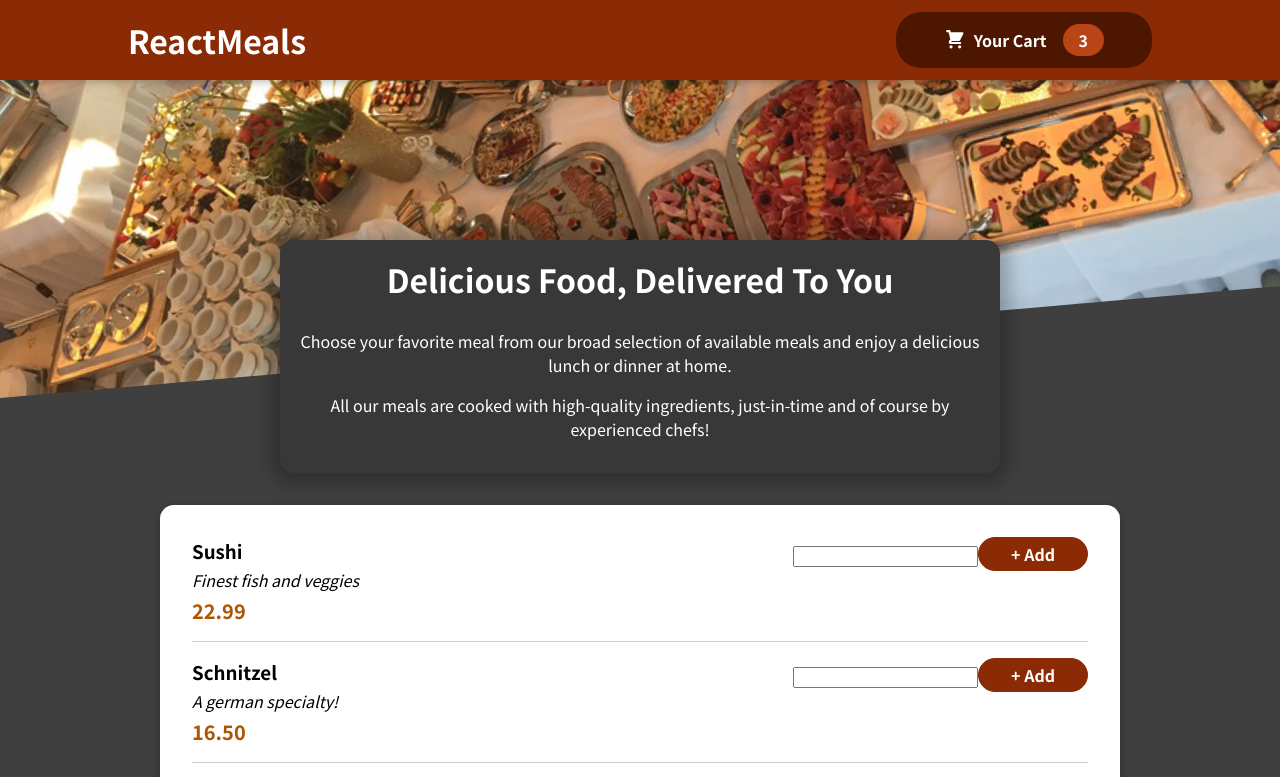
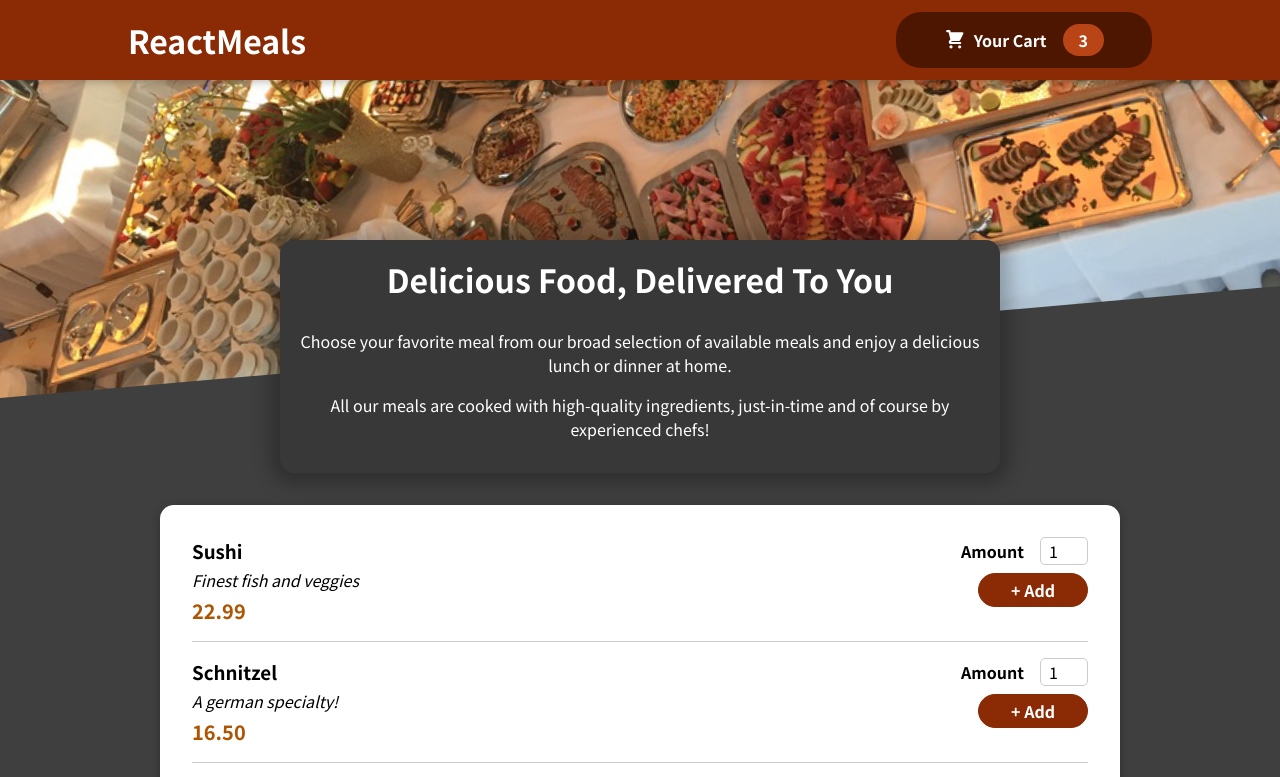
Before and after one commit to arandajm/react-food-order-app, a React (Create React App) app: page / in a window 1280 px wide. Shown: the top 777 px of the page. Built offline with nearby package versions, Linux system fonts and the light colour scheme.

Commit message:
[FTR] - Created input component

```diff
--- a/src/components/Meals/AvailableMeals.js
+++ b/src/components/Meals/AvailableMeals.js
@@ -32,7 +32,13 @@ const DUMMY_MEALS = [
 
 const AvailableMeals = () => {
   const mealsList = DUMMY_MEALS.map(({ id, name, description, price }) => (
-    <MealItem key={id} name={name} description={description} price={price} />
+    <MealItem
+      id={id}
+      key={id}
+      name={name}
+      description={description}
+      price={price}
+    />
   ));
   return (
     <Card className={classes.meals}>
--- a/src/components/Meals/MealItem/MealItem.js
+++ b/src/components/Meals/MealItem/MealItem.js
@@ -2,7 +2,7 @@ import React from "react";
 import classes from "./MealItem.module.css";
 import MealItemForm from "./MealItemForm";
 
-const MealItem = ({ name, description, price: itemPrice }) => {
+const MealItem = ({ id, name, description, price: itemPrice }) => {
   const price = `${itemPrice.toFixed(2)}`;
   return (
     <li className={classes.meal}>
@@ -12,7 +12,7 @@ const MealItem = ({ name, description, price: itemPrice }) => {
         <div className={classes.price}>{price}</div>
       </div>
       <div>
-        <MealItemForm />
+        <MealItemForm id={id} />
       </div>
     </li>
   );
--- a/src/components/Meals/MealItem/MealItemForm.js
+++ b/src/components/Meals/MealItem/MealItemForm.js
@@ -1,10 +1,22 @@
 import React from "react";
+import Input from "../../UI/Input";
 import classes from "./MealItemForm.module.css";
 
-const MealItemForm = () => {
+const MealItemForm = ({ id }) => {
   return (
     <form className={classes.form}>
-      <input />
+      <Input
+        label="Amount"
+        // Configuration input object
+        input={{
+          id: "amount" + id,
+          type: "number",
+          min: "1",
+          max: "5",
+          step: "1",
+          defaultValue: "1",
+        }}
+      />
       <button>+ Add</button>
     </form>
   );
--- /dev/null
+++ b/src/components/UI/Input.js
@@ -0,0 +1,12 @@
+import React from "react";
+import classes from "./Input.module.css";
+const Input = ({ label, input }) => {
+  return (
+    <div className={classes.input}>
+      <label htmlFor={input.id}>{label}</label>
+      <input {...input} />
+    </div>
+  );
+};
+
+export default Input;
--- /dev/null
+++ b/src/components/UI/Input.module.css
@@ -0,0 +1,18 @@
+.input {
+  display: flex;
+  align-items: center;
+  margin-bottom: 0.5rem;
+}
+
+.input label {
+  font-weight: bold;
+  margin-right: 1rem;
+}
+
+.input input {
+  width: 3rem;
+  border-radius: 5px;
+  border: 1px solid #ccc;
+  font: inherit;
+  padding-left: 0.5rem;
+}
```
Also changed, not shown: 1 other file (tests, documents, lock files or other folders).
